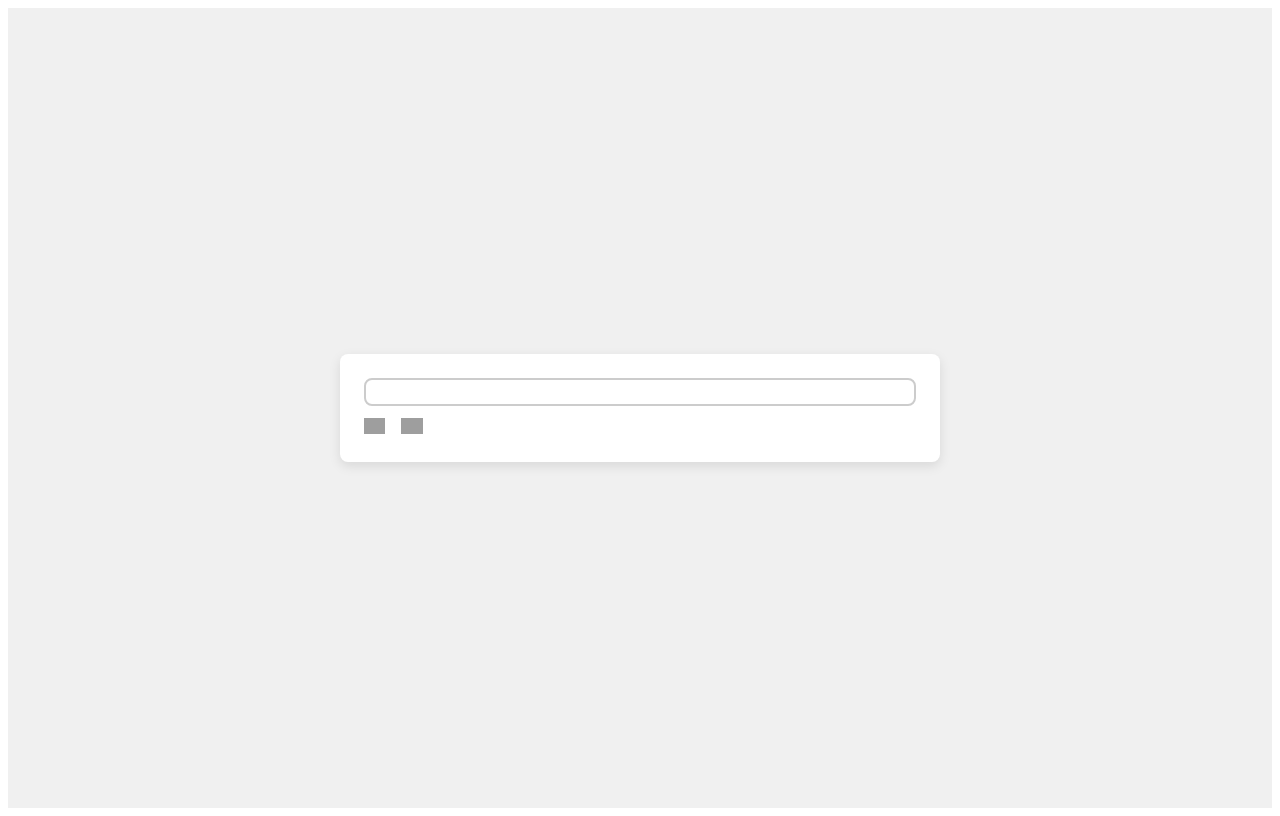
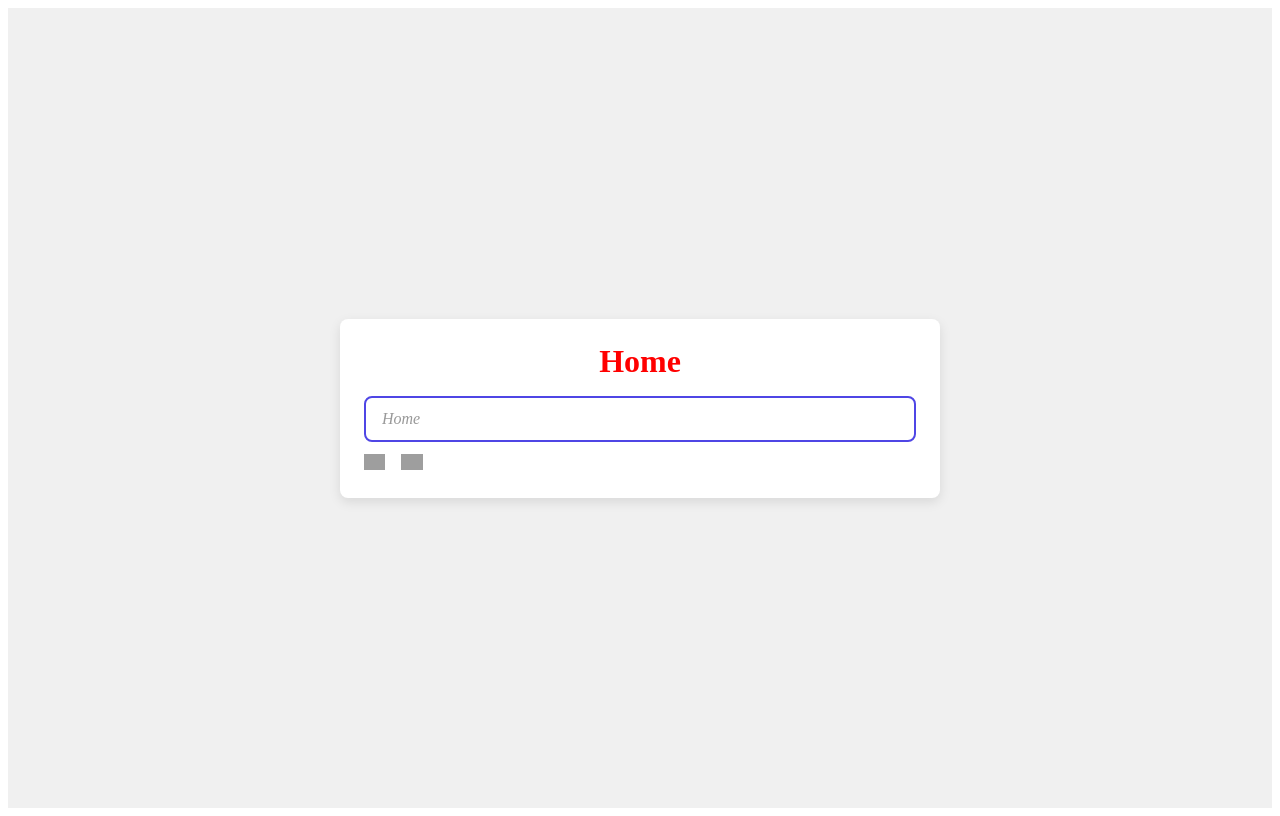
Before and after one commit to nikooozzz/homepage, a plain HTML site: page index.html in a window 1280 px wide. Drawn offline with Linux system fonts and the light colour scheme; grey boxes are pictures that could not be loaded.

Commit message:
Extra styling and fixes

```diff
--- a/index.html
+++ b/index.html
@@ -10,6 +10,9 @@
 		<div class="outer">
 			<div class="inner">
 				<form action="https://duckduckgo.com/" method="GET"
+					<label id="home-label">
+						Home
+					</label>
 					<input
 						type="text"
 						name="q"
--- a/styles.css
+++ b/styles.css
@@ -1,6 +1,7 @@
 * {
 	color: red;
 	box-sizing: border-box;
+	font-family: 'Times New Roman', Times, serif;
 }
 
 .outer {
@@ -25,7 +26,14 @@
 	flex-direction: column;
 }
 
+#home-label {
+	font-size: 2rem;
+	font-weight: bold;
+	text-align: center;
+}
+
 .main-input {
+	margin-top: 1rem;
 	width: 100%;
 	padding: 0.75rem 1rem;
 	font-size: 1rem;
```
